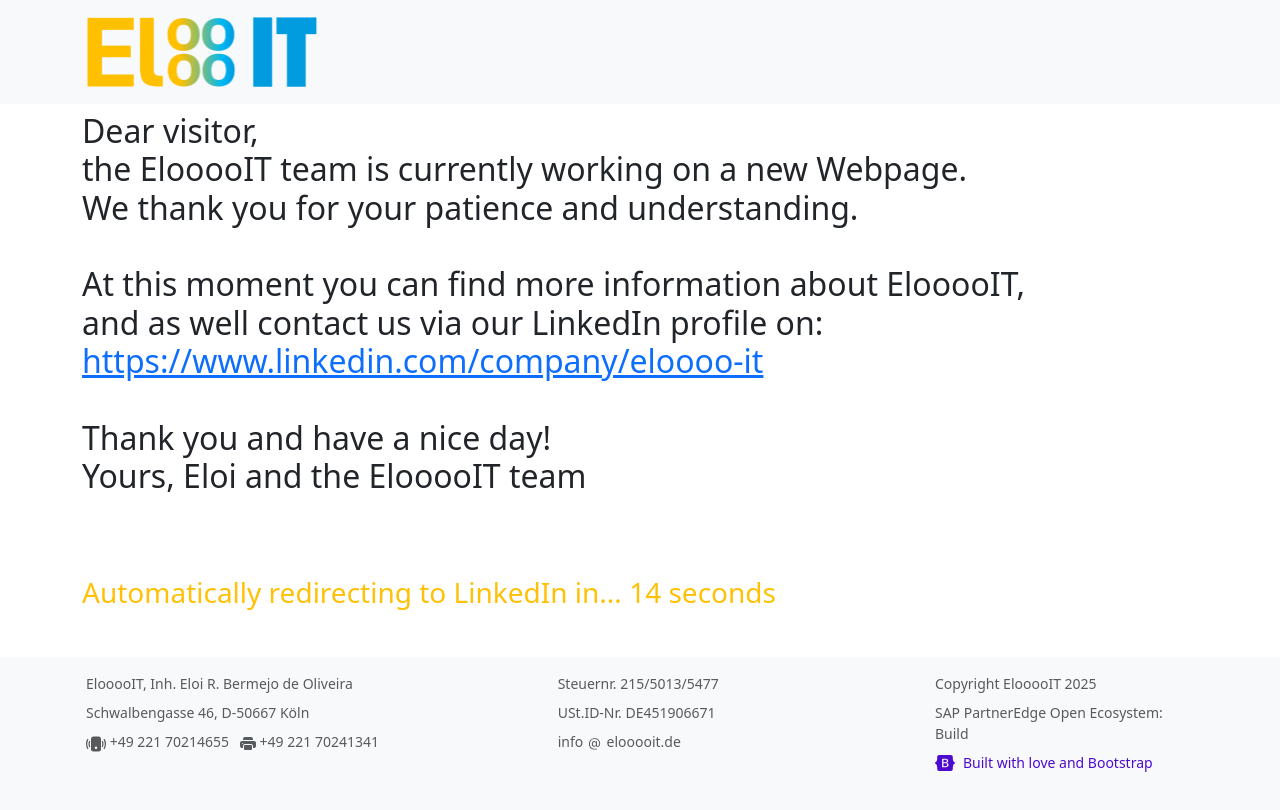
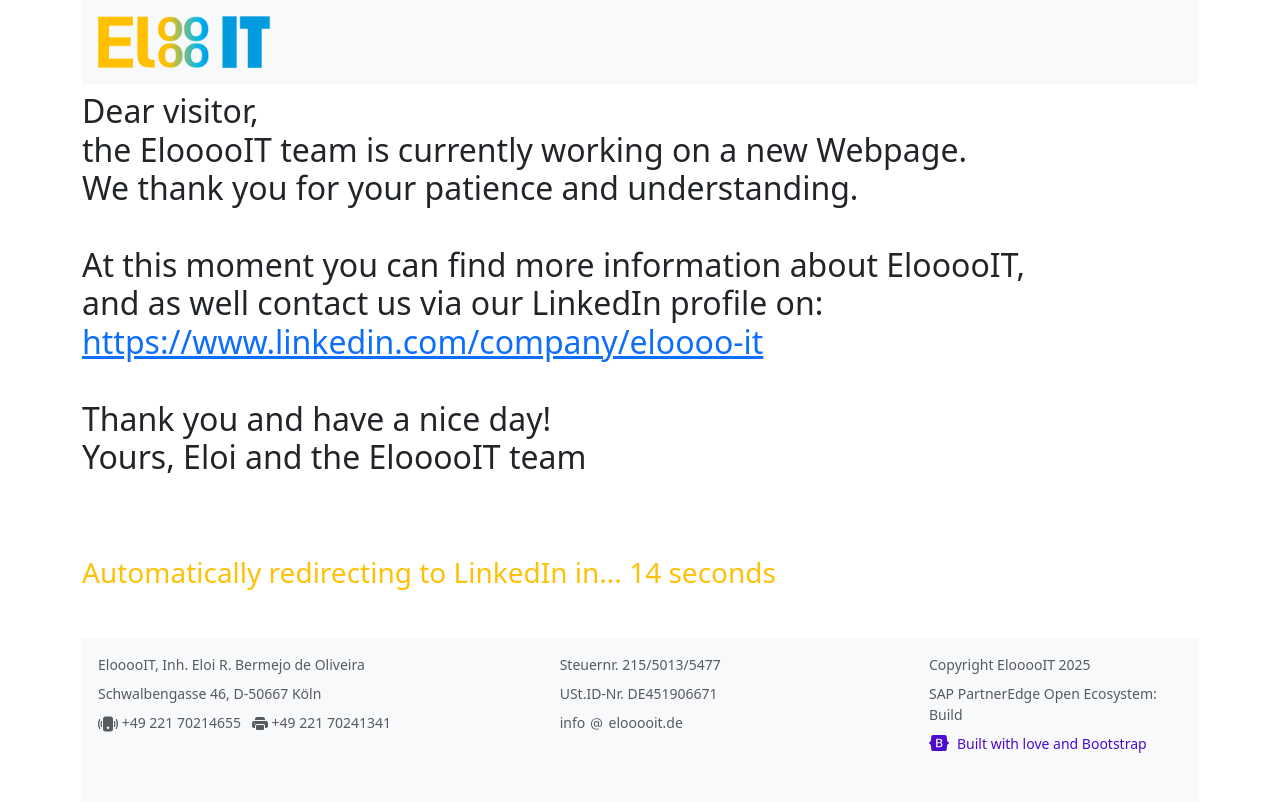
Before and after one commit to ElooooIT/ElooooIT.github.io, a plain HTML site: page index.html in a window 1280 px wide. Drawn offline with nearby package versions, Linux system fonts and the light colour scheme.

Commit message:
Update index.html

```diff
--- a/index.html
+++ b/index.html
@@ -8,14 +8,15 @@
   </head>
 
 <body>
+    <div class="container">
     <header class="navbar bg-body-tertiary">
       <div class="container">
         <a class="navbar-brand" href="#">
-          <img src="./Logo_v3.png" alt="Logo ElooooIT" style="width:240px;">
+          <img src="./Logo_v3.png" alt="Logo ElooooIT" style="width:180px;">
         </a>
       </div>
     </header>
-  <div class="container">
+
 
     <h1></h1>
     <h2>Dear visitor,</br>
@@ -33,7 +34,6 @@
 </br>
     <h3 class="text-warning">Automatically redirecting to LinkedIn in... <span id="countdown">20</span> seconds</h3>
   </br>
-  </div>
 
 
 
@@ -87,6 +87,7 @@
       </div>
     </div>
   </footer>
+    </div>
 
 </body>
     <script type="text/javascript">
```
